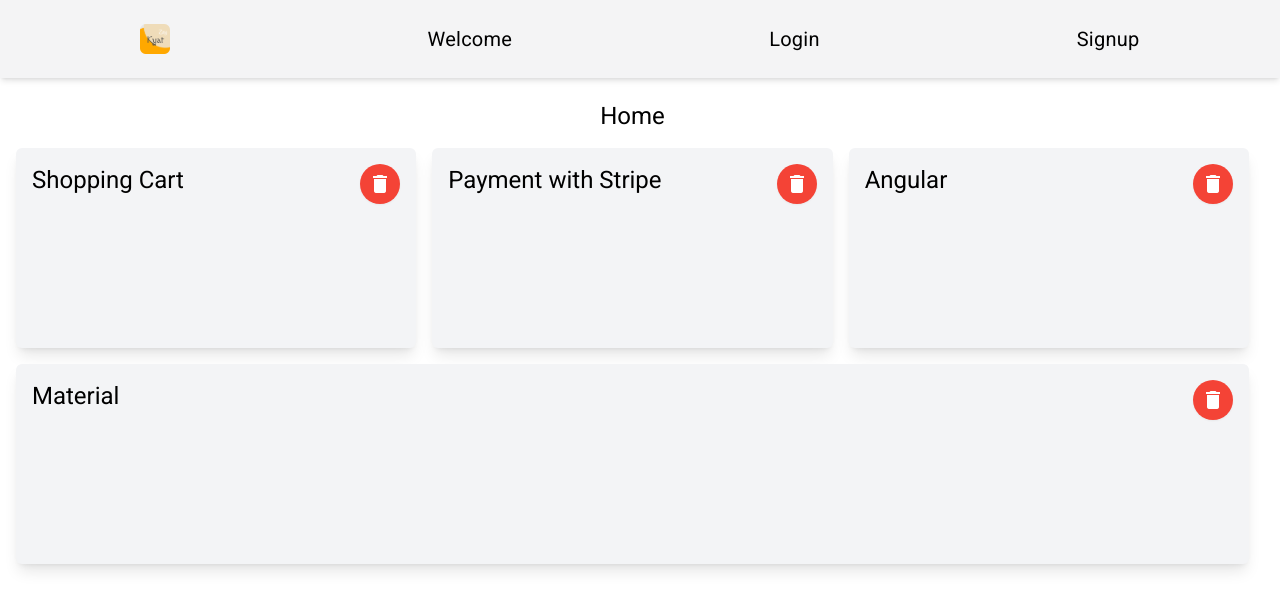
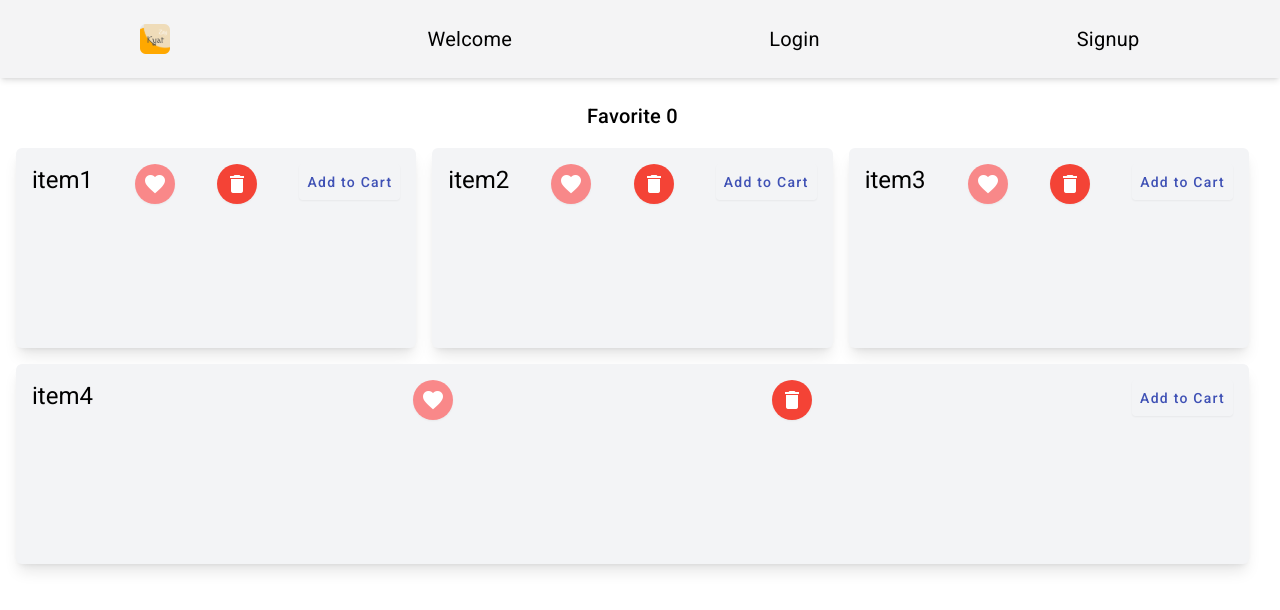
Before and after one commit to thanhtutzaw/kyatzay, an Angular app: page / in a window 1280 px wide. Shown: the top 610 px of the page. Built offline with nearby package versions, Linux system fonts and the light colour scheme.

Commit message:
update : cart

```diff
--- a/src/app/app.component.html
+++ b/src/app/app.component.html
@@ -24,12 +24,14 @@
     mat-mini-fab
     color="transparent"
   >
-    <mat-icon matBadge="3" matBadgeColor="warn">shopping_cart</mat-icon>
+    <mat-icon [matBadge]="dataService.carts$.value.length" matBadgeColor="warn"
+      >shopping_cart</mat-icon
+    >
   </button>
   <button
     *ngIf="authService.currentUser$.value"
     mat-button
-      class="!bg-red-100 !text-red-500 px-2 py-1 rounded-md mt-2"
+    class="!bg-red-100 !text-red-500 px-2 py-1 rounded-lg mt-2"
     type="submit"
     (click)="authService.logout()"
   >
--- a/src/app/app.component.ts
+++ b/src/app/app.component.ts
@@ -12,6 +12,7 @@ import { slideInAnimation } from './animation';
 import { AuthService } from './auth.service';
 import { Counter } from './counter/counter.component';
 import { SignupComponent } from './signup/signup.component';
+import { DataService } from './data.service';
 @Component({
   selector: 'app-root',
   standalone: true,
@@ -35,6 +36,7 @@ export class AppComponent implements OnInit {
     private contexts: ChildrenOutletContexts // private authService: AuthService
   ) {}
   authService = inject(AuthService);
+  dataService = inject(DataService)
   getRouteAnimationData() {
     return this.contexts.getContext('primary')?.route?.snapshot?.data?.[
       'animation'
--- a/src/app/data.service.ts
+++ b/src/app/data.service.ts
@@ -1,4 +1,5 @@
 import { Injectable } from '@angular/core';
+import { BehaviorSubject, map, reduce } from 'rxjs';
 @Injectable({
   providedIn: 'root',
 })
@@ -22,22 +23,37 @@ export class DataService {
     },
   ];
   shopItems = [
-    { title: 'Shopping Cart' },
-    // { title: 'Learn with Tutorials', link: 'https://angular.dev/tutorials' },
-    // { title: 'CLI Docs', link: 'https://angular.dev/tools/cli' },
-    // {
-    //   title: 'Angular Language Service',
-    //   link: 'https://angular.dev/tools/language-service',
-    // },
+    { title: 'item1', favorite: false ,
+  price:100},
     {
-      title: 'Payment with Stripe',
+      title: 'item2',
+      favorite: false,
+      price:100
     },
     {
-      title: 'Angular',
+      title: 'item3',
+      favorite: false,
+      price:100
     },
     {
-      title: 'Material',
+      title: 'item4',
+      favorite: false,
+      price:100
     },
   ];
-  constructor() {}
+  carts$ = new BehaviorSubject<{ title: string; createdAt: any , price:number }[]>([]);
+  total$ = new BehaviorSubject<number>(0);
+  // updateTotal(count: number) {
+  //   this.total$.next(this.total$.value + count);
+  // }
+  myFavorite$ = new BehaviorSubject<{ title: string; createdAt: any }[]>([]);
+  constructor() {
+    // Subscribe to changes in the carts$ BehaviorSubject
+    this.carts$
+      .pipe(
+        map((carts) => carts.map((cart) => cart.price)), // Extract prices from each cart item
+        map((prices) => prices.reduce((acc, current) => acc + current, 0)) // Sum all prices
+      )
+      .subscribe((total) => this.total$.next(total)); // Update the total$
+  }
 }
--- a/src/app/home/home.component.html
+++ b/src/app/home/home.component.html
@@ -1,6 +1,10 @@
 <main class="flex flex-col items-center !justify-normal">
   <nav class="fixed mx-auto top-[78px] flex justify-end"></nav>
-  <h1>Home</h1>
+  <h2 *ngIf="dataService.total$.value > 0">
+    Total $ {{ dataService.total$.value }}
+  </h2>
+  <h2>Favorite {{ dataService.myFavorite$.value.length }}</h2>
   {{ authService.currentUser$.value?.email }}
   <app-shop-cards></app-shop-cards>
+
 </main>
--- a/src/app/home/home.component.ts
+++ b/src/app/home/home.component.ts
@@ -4,6 +4,7 @@ import { MatButtonModule } from '@angular/material/button';
 import { RouterOutlet } from '@angular/router';
 import { AuthService } from '../auth.service';
 import { ShopCardsComponent } from '../shop-cards/shop-cards.component';
+import { DataService } from '../data.service';
 
 @Component({
   selector: 'app-home',
@@ -15,6 +16,7 @@ import { ShopCardsComponent } from '../shop-cards/shop-cards.component';
 export class HomeComponent {
   constructor() {}
   authService = inject(AuthService);
+  dataService = inject(DataService);
   // currentUser$ = this.authService.currentUser$.value;
 
   // checkoutForm = this.formBuilder.group({
--- a/src/app/shop-cards/shop-cards.component.html
+++ b/src/app/shop-cards/shop-cards.component.html
@@ -4,6 +4,19 @@
     class="bg-gray-100 justify-between shadow-lg flex min-w-[300px] h-[200px] p-4 flex-[1_0_300px] rounded-md"
   >
     <h1>{{ item.title }}</h1>
+    <button
+      class="!shadow-sm"
+      [class]="item.favorite ? '!bg-[#ff000014]' : '!bg-[#ff000071]'"
+      mat-mini-fab
+      type="button"
+      [color]="item.favorite ? 'transparent' : 'warn'"
+      (click)="
+        toggleFavourite(item.title);
+        updateFavourite({ id: item.title, createdAt: 'd', title: item.title })
+      "
+    >
+      <mat-icon [color]="item.favorite ? 'warn' : 'red'">favorite</mat-icon>
+    </button>
     <button
       class="!shadow-sm"
       mat-mini-fab
@@ -13,6 +26,17 @@
     >
       <mat-icon>delete</mat-icon>
     </button>
+    <button
+      class="!shadow-sm"
+      mat-button
+      color="primary"
+      type="button"
+      (click)="
+        updateCart({ id: item.title, createdAt: 'd', title: item.title , price:item.price })
+      "
+    >
+      Add to Cart
+    </button>
   </div>
 
   }
--- a/src/app/shop-cards/shop-cards.component.ts
+++ b/src/app/shop-cards/shop-cards.component.ts
@@ -12,9 +12,61 @@ import { DataService } from '../data.service';
 })
 export class ShopCardsComponent implements OnInit {
   dataService = inject(DataService);
-  shopItems$ = new BehaviorSubject<{ title: string }[]>([]);
+  shopItems$ = new BehaviorSubject<{ title: string; favorite: boolean , price:number }[]>([]);
   ngOnInit(): void {
     this.shopItems$.next(this.dataService.shopItems);
+  }
+  updateFavourite(newData: { id: string; title: string; createdAt: any }) {
+    const isFound = this.dataService.myFavorite$.value.find(
+      (fav) => fav.title === newData.id
+    );
+    if (isFound) {
+      this.deleteFavourite(newData.title);
+      return;
+    }
+    this.dataService.myFavorite$.next([
+      ...this.dataService.myFavorite$.value,
+      newData,
+    ]);
+  }
+  updateCart(newData: { id: string; title: string; createdAt: any , price:number }) {
+    const isFound = this.dataService.carts$.value.find(
+      (fav) => fav.title === newData.id
+    );
+    if (isFound) {
+      this.deleteCart(newData.title);
+      return;
+    }
+    this.dataService.carts$.next([
+      ...this.dataService.carts$.value,
+      newData,
+    ]);
+  }
+  toggleFavourite(id: string) {
+    console.log('Updated Favorite');
+    // const filter = this.shopItems$.value.filter((p) => p.title !== id);
+    const updatedData = this.shopItems$.value.map((item) => {
+      if (item.title === id) {
+        // if (item.favorite) {
+        //   this.deleteFavourite(id);
+        // }
+        return { ...item, favorite: !item.favorite };
+      }
+      return item;
+    });
+    this.shopItems$.next(updatedData);
+  }
+  deleteFavourite(id: string) {
+    const filter = this.dataService.myFavorite$.value.filter(
+      (fav) => fav.title !== id
+    );
+    this.dataService.myFavorite$.next(filter);
+  }
+  deleteCart(id: string) {
+    const filter = this.dataService.carts$.value.filter(
+      (fav) => fav.title !== id
+    );
+    this.dataService.carts$.next(filter);
   }
   deleteShopItem(id: string) {
     console.log('Deleted');
```
Lines whose indentation alone changed are shown as unchanged.
